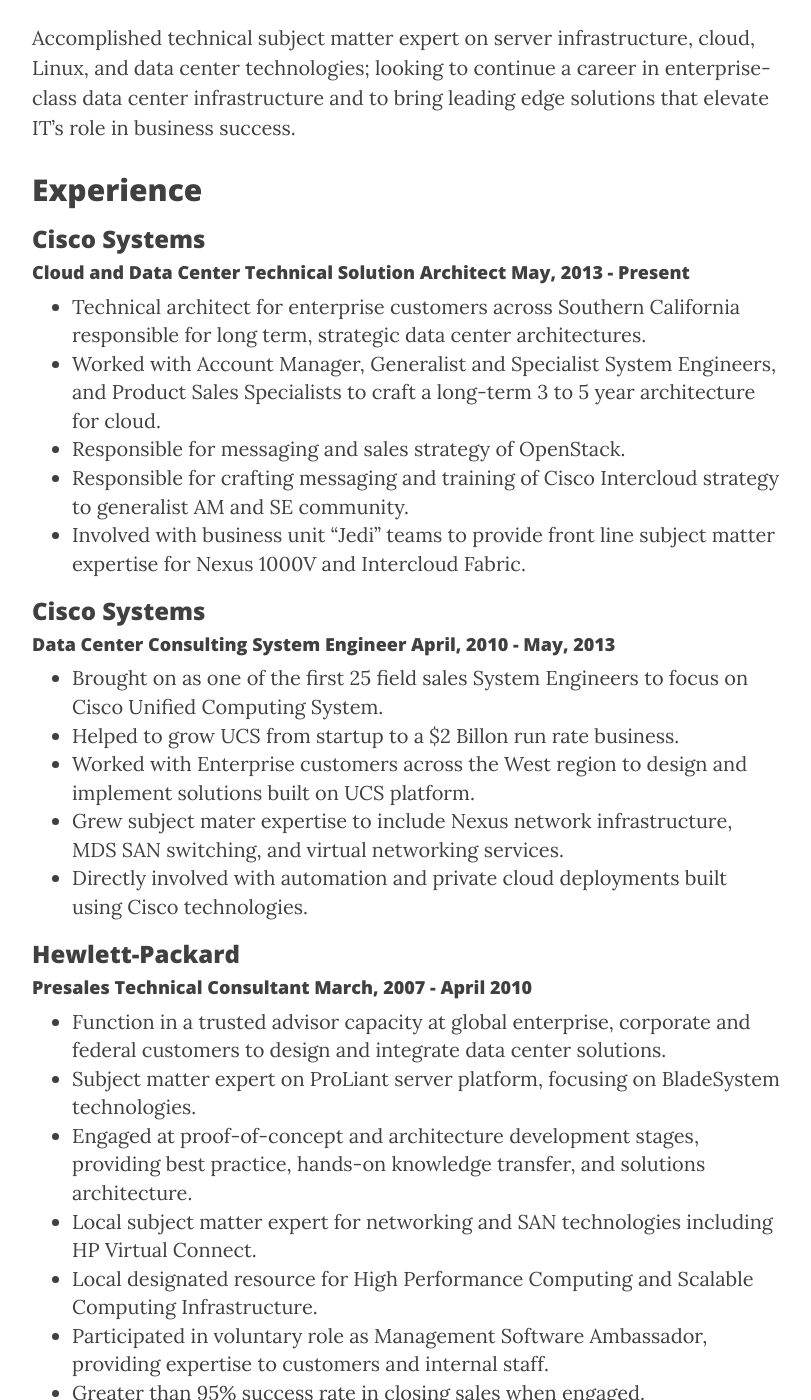
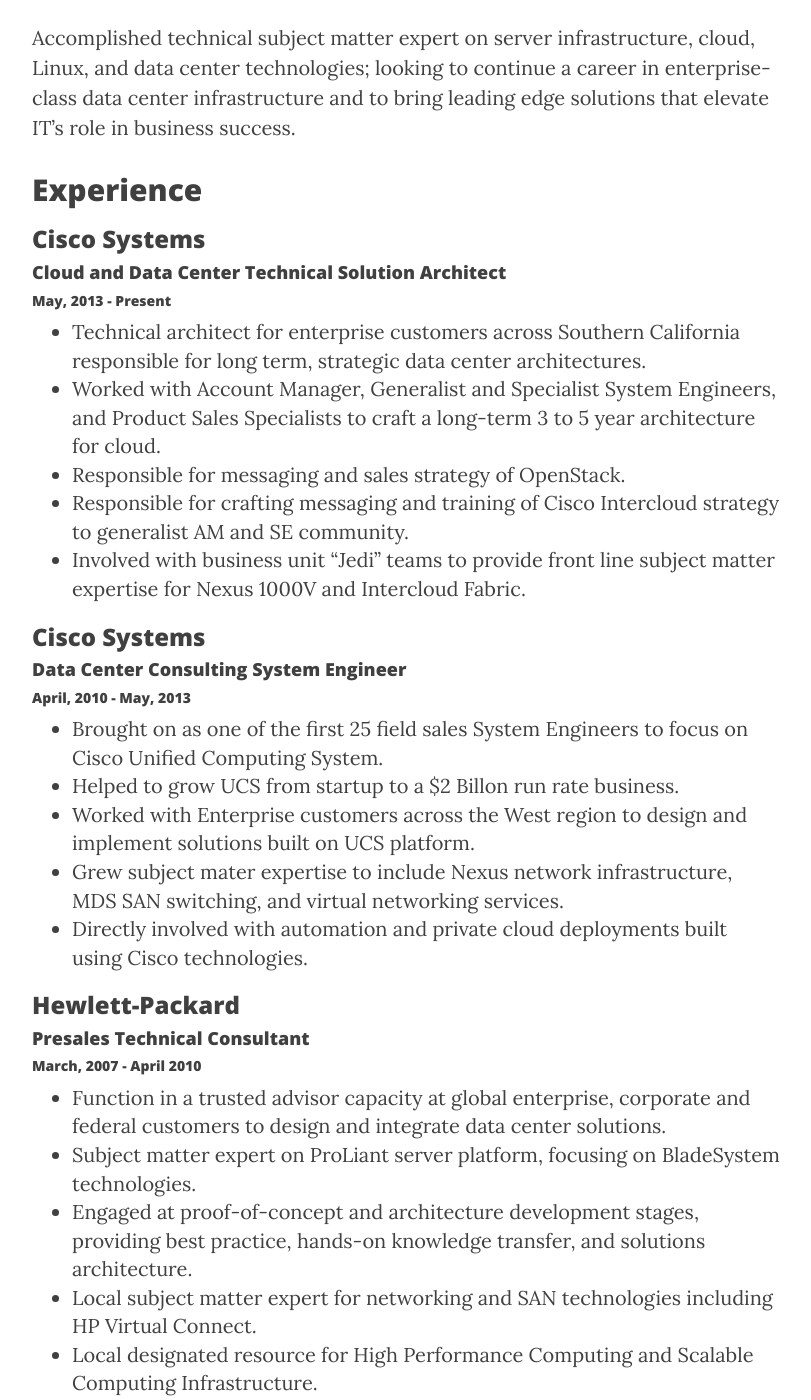
Before and after one commit to michaelsaul/michaelsaul.github.io, a Jekyll site: the page built from resume.html, in a window 1280 px wide and 1400 px high, scrolled down 558 px. Shown: the whole window, without its empty margins (233-1044 px from the left). Built offline with Jekyll 4.4.1, drawn with Linux system fonts in a browser that asks for light colours; nearby versions of some CDN libraries.

```diff
--- a/resume.html
+++ b/resume.html
@@ -12,8 +12,8 @@ header-img: "img/sunrise-bg.jpg"
 
 <span>
   <h3>Cisco Systems</h3>
-  <h4>Cloud and Data Center Technical Solution Architect
-  May, 2013 - Present</h4>
+  <h4>Cloud and Data Center Technical Solution Architect</h4>
+  <h5>May, 2013 - Present</h5>
   <ul>
     <li>Technical architect for enterprise customers across Southern California responsible for long term, strategic data center architectures.</li>
     <li>Worked with Account Manager, Generalist and Specialist System Engineers, and Product Sales Specialists to craft a long-term 3 to 5 year architecture for cloud.</li>
@@ -25,8 +25,8 @@ header-img: "img/sunrise-bg.jpg"
 
 <span>
   <h3>Cisco Systems</h3>
-  <h4>Data Center Consulting System Engineer
-  April, 2010 - May, 2013</h4>
+  <h4>Data Center Consulting System Engineer</h4>
+  <h5>April, 2010 - May, 2013</h5>
   <ul>
     <li>Brought on as one of the first 25 field sales System Engineers to focus on Cisco Unified Computing System.</li>
     <li>Helped to grow UCS from startup to a $2 Billon run rate business.</li>
@@ -38,8 +38,8 @@ header-img: "img/sunrise-bg.jpg"
 
 <span>
   <h3>Hewlett-Packard</h3>
-  <h4>Presales Technical Consultant
-  March, 2007 - April 2010</h4>
+  <h4>Presales Technical Consultant</h4>
+  <h5>March, 2007 - April 2010</h5>
     <ul>
       <li>Function in a trusted advisor capacity at global enterprise, corporate and federal customers to design and integrate data center solutions.</li>
       <li>Subject matter expert on ProLiant server platform, focusing on BladeSystem technologies.</li>
```
